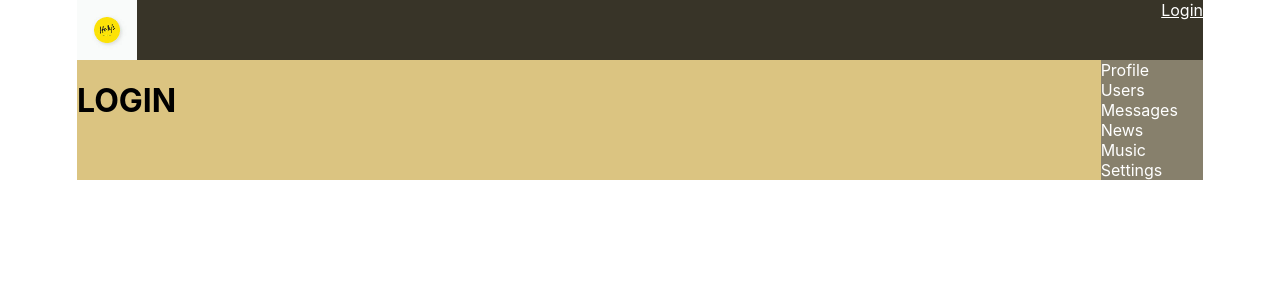
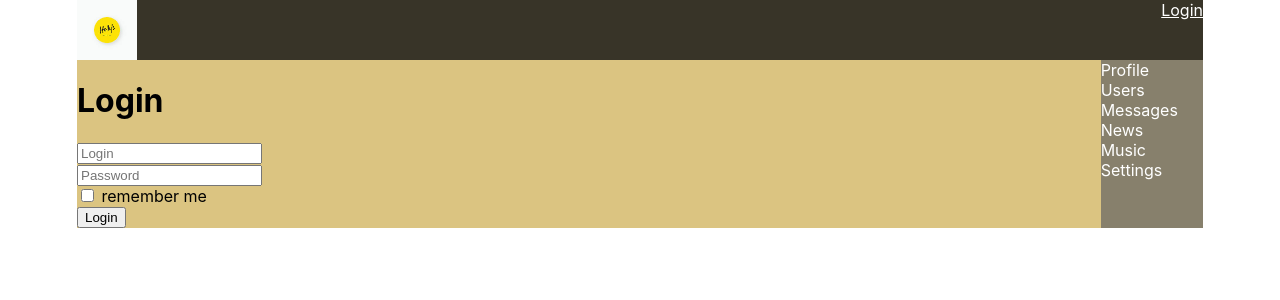
Before and after one commit to nickolayArbuzov/samurai, a React (Create React App) app: page /login in a window 1280 px wide. Shown: the top 300 px of the page. Built offline with nearby package versions, Linux system fonts and the light colour scheme; no server answers.

Commit message:
lesson75

```diff
--- a/package.json
+++ b/package.json
@@ -10,6 +10,7 @@
     "react-router-dom": "^5.1.2",
     "react-scripts": "3.2.0",
     "redux": "^4.0.5",
+    "redux-form": "^8.3.7",
     "redux-thunk": "^2.3.0"
   },
   "scripts": {
--- a/src/components/Login/Login.jsx
+++ b/src/components/Login/Login.jsx
@@ -1,7 +1,36 @@
 import React from 'react';
+import { reduxForm, Field } from 'redux-form';
+
+const LoginForm = (props) =>{
+
+    return (
+        <form onSubmit={props.handleSubmit}>
+            <div>
+                <Field placeholder={"Login"} name={'login'} component={'input'}/>
+            </div>
+            <div>
+                <Field placeholder={"Password"} name={'password'} component={'input'}/>
+            </div>
+            <div>
+                <Field type={"checkbox"} name={'rememberMe'} component={'input'}/> remember me
+            </div>
+            <div>
+                <button>Login</button>
+            </div>
+        </form>
+    )
+}
+
+const LoginReduxForm = reduxForm({form: 'login'})(LoginForm)
 
 const Login = (props) =>{
-    return <h1>LOGIN</h1>
+    const onSubmit = (formData) => {
+        console.log(formData);
+    }
+    return <div>
+        <h1>Login</h1>
+        <LoginReduxForm onSubmit={onSubmit}/>
+    </div>
 }
 
 export default Login;
--- a/src/redux/reduxStore.js
+++ b/src/redux/reduxStore.js
@@ -5,13 +5,15 @@ import dialogsReducer from './dialogsReducer';
 import sidebarReducer from './sidebarReducer';
 import usersReducer from './usersReducer';
 import authReducer from './authReducer';
+import { reducer as formReducer } from 'redux-form'
 
 let reducers = combineReducers({
     profilePage : profileReducer,
     dialogsPage : dialogsReducer,
     sidebar : sidebarReducer,
     usersPage : usersReducer,
-    auth : authReducer
+    auth : authReducer,
+    form : formReducer
 });
 
 let store = createStore(reducers, applyMiddleware(thunkMiddleware));
```
Also changed, not shown: 1 other file (tests, documents, lock files or other folders).
